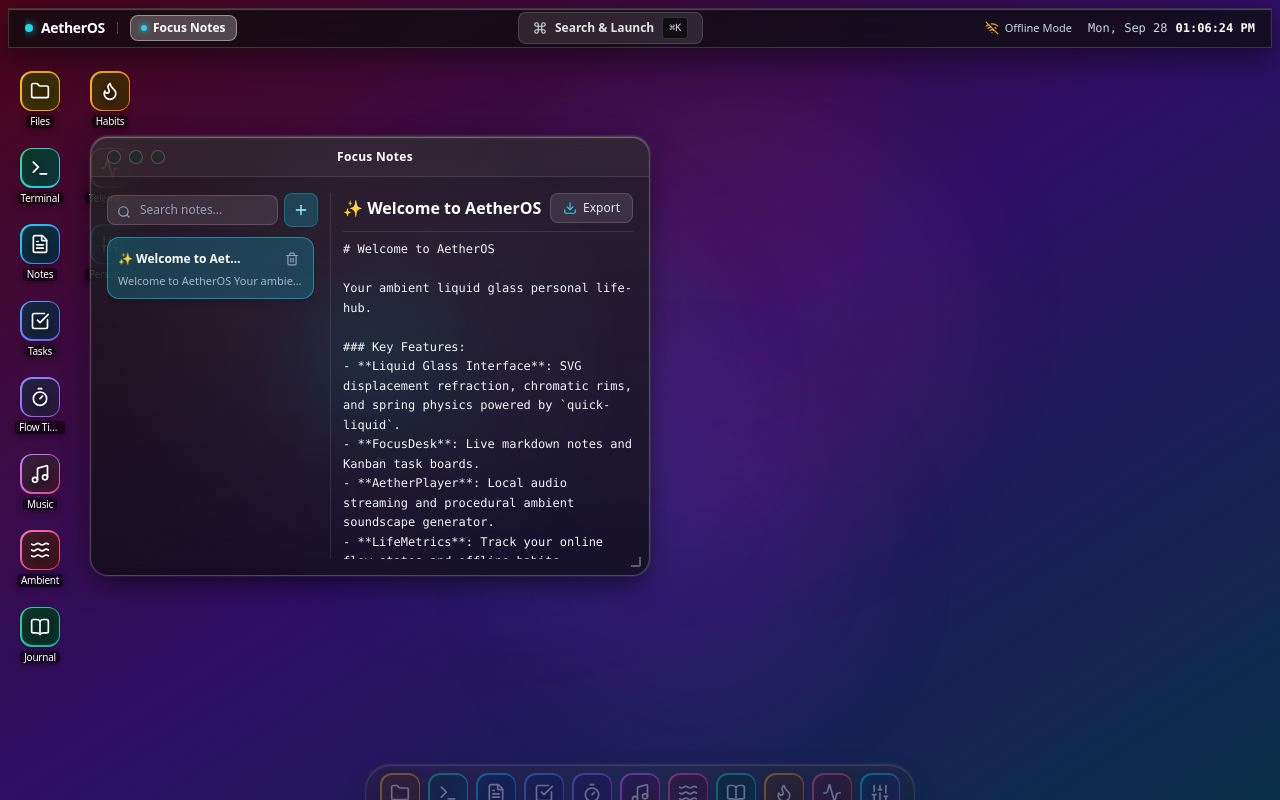
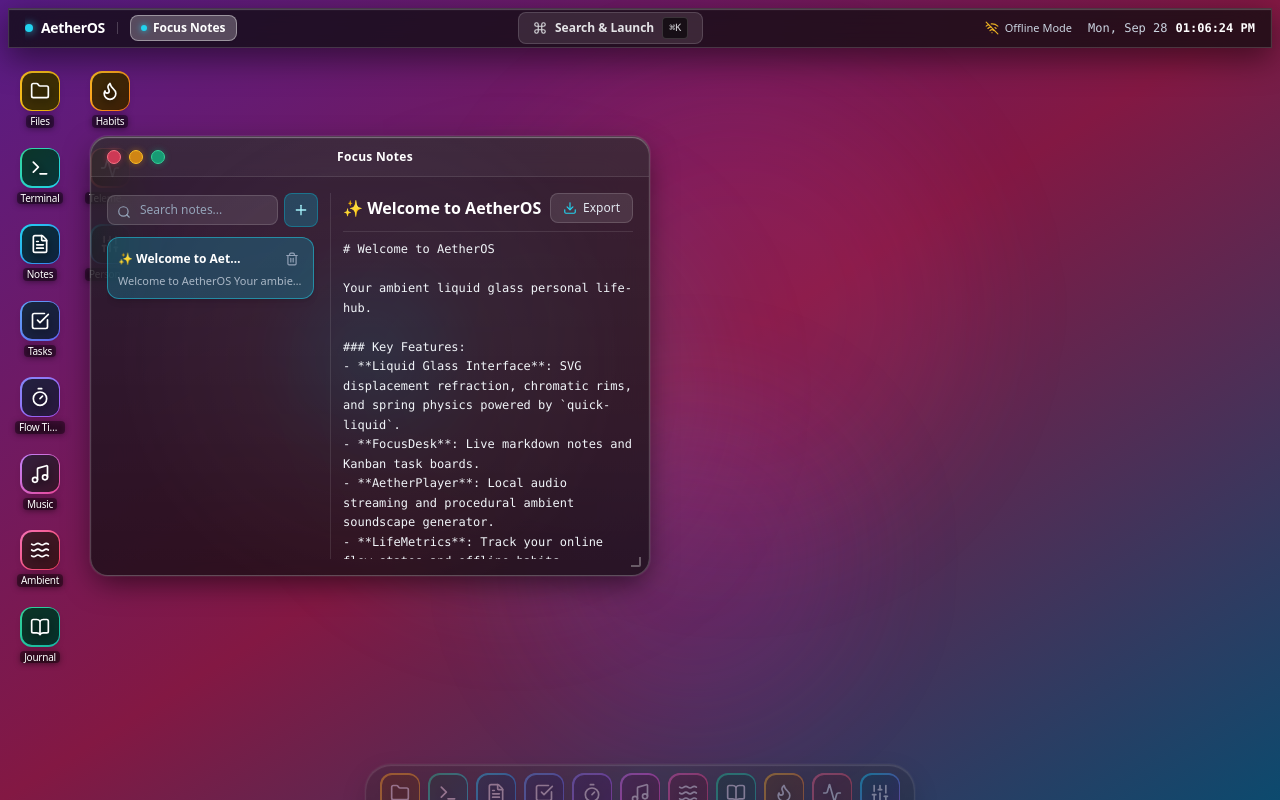
Before and after one commit to pratikk121/Ather_os, a React (Vite) app: page / in a window 1280 px wide. Built offline with nearby package versions, Linux system fonts and the light colour scheme.

Commit message:
fix(desktop): add ambient spatial centerpiece, jewel window controls, and cache-busted vibrant theme defaults

```diff
--- a/src/components/desktop/DesktopCanvas.tsx
+++ b/src/components/desktop/DesktopCanvas.tsx
@@ -77,16 +77,16 @@ export const DesktopCanvas: React.FC = () => {
   };
 
   const wallpapers: Record<string, string> = {
-    obsidian: 'from-black via-zinc-950 to-neutral-950',
-    monochrome: 'from-zinc-950 via-zinc-900 to-black',
-    silver: 'from-zinc-900 via-neutral-900 to-slate-950',
-    carbon: 'from-[#0c0c0e] via-[#141417] to-[#080809]',
-    graphite: 'from-neutral-950 via-zinc-900 to-black',
-    aurora: 'from-[#022c22] via-[#064e3b] to-[#021c17]',
-    nebula: 'from-[#2e1065] via-[#3b0764] to-[#0f0728]',
-    cyberpunk: 'from-[#4c0519] via-[#2e1065] to-[#082f49]',
-    deepsea: 'from-[#082f49] via-[#0c4a6e] to-[#02131e]',
-    minimal: 'from-black via-zinc-950 to-black',
+    obsidian: 'from-[#0b0c10] via-[#1f2833] to-[#0b0c10]',
+    monochrome: 'from-[#121214] via-[#1a1a24] to-[#09090b]',
+    silver: 'from-[#1c1d22] via-[#2a2c35] to-[#121316]',
+    carbon: 'from-[#18181b] via-[#27272a] to-[#0f0f11]',
+    graphite: 'from-[#141416] via-[#22232a] to-[#0e0e10]',
+    aurora: 'from-[#042f2e] via-[#065f46] to-[#022c22]',
+    nebula: 'from-[#311042] via-[#4c1d95] to-[#1e1b4b]',
+    cyberpunk: 'from-[#581c87] via-[#831843] to-[#0c4a6e]',
+    deepsea: 'from-[#0c4a6e] via-[#0369a1] to-[#082f49]',
+    minimal: 'from-[#18181b] via-[#09090b] to-[#18181b]',
   };
 
   const getAmbientColors = () => {
@@ -95,48 +95,49 @@ export const DesktopCanvas: React.FC = () => {
 
     if (preset === 'cyberpunk' || accent === 'rose' || (preset === 'custom' && accent === 'cyan')) {
       return {
-        s1: 'bg-cyan-500/[0.18]',
-        s2: 'bg-pink-500/[0.16]',
-        s3: 'bg-purple-600/[0.18]',
+        s1: 'bg-cyan-500/[0.22]',
+        s2: 'bg-pink-500/[0.20]',
+        s3: 'bg-purple-600/[0.22]',
       };
     }
     if (preset === 'emerald' || accent === 'emerald') {
       return {
-        s1: 'bg-emerald-400/[0.18]',
-        s2: 'bg-teal-500/[0.16]',
-        s3: 'bg-green-600/[0.14]',
+        s1: 'bg-emerald-400/[0.22]',
+        s2: 'bg-teal-500/[0.20]',
+        s3: 'bg-green-600/[0.18]',
       };
     }
     if (preset === 'solar' || accent === 'amber') {
       return {
-        s1: 'bg-amber-400/[0.18]',
-        s2: 'bg-orange-500/[0.16]',
-        s3: 'bg-rose-600/[0.14]',
+        s1: 'bg-amber-400/[0.22]',
+        s2: 'bg-orange-500/[0.20]',
+        s3: 'bg-rose-600/[0.18]',
       };
     }
     if (preset === 'arctic' || (preset === 'custom' && accent === 'cyan')) {
       return {
-        s1: 'bg-sky-400/[0.18]',
-        s2: 'bg-blue-500/[0.16]',
-        s3: 'bg-cyan-300/[0.14]',
+        s1: 'bg-sky-400/[0.22]',
+        s2: 'bg-blue-500/[0.20]',
+        s3: 'bg-cyan-300/[0.18]',
       };
     }
     if (preset === 'nebula' || accent === 'purple') {
       return {
-        s1: 'bg-purple-500/[0.20]',
-        s2: 'bg-indigo-500/[0.18]',
-        s3: 'bg-fuchsia-600/[0.16]',
+        s1: 'bg-purple-500/[0.24]',
+        s2: 'bg-indigo-500/[0.22]',
+        s3: 'bg-fuchsia-600/[0.20]',
       };
     }
     return {
-      s1: 'bg-white/[0.05]',
-      s2: 'bg-zinc-300/[0.04]',
-      s3: 'bg-white/[0.03]',
+      s1: 'bg-cyan-500/[0.08]',
+      s2: 'bg-purple-500/[0.06]',
+      s3: 'bg-white/[0.04]',
     };
   };
 
   const ambient = getAmbientColors();
   const isAudioPulsing = settings.audioReactiveEnv && isPlaying;
+  const hasActiveWindows = Object.values(windows).some((w) => w.isOpen && !w.isMinimized);
 
   return (
     <div
@@ -146,7 +147,7 @@ export const DesktopCanvas: React.FC = () => {
         if (contextMenu.isOpen) setContextMenu({ ...contextMenu, isOpen: false });
       }}
       className={`relative w-screen h-screen overflow-hidden bg-gradient-to-br ${
-        wallpapers[settings.wallpaper] || wallpapers.obsidian
+        wallpapers[settings.wallpaper] || wallpapers.cyberpunk
       } text-zinc-100 flex flex-col justify-between select-none transition-colors duration-500`}
     >
       {/* Dynamic Theme & Audio-Reactive Ambient Fluid Light Spheres */}
@@ -173,6 +174,52 @@ export const DesktopCanvas: React.FC = () => {
 
       {/* Desktop Physical Workspace with Interactive Icons & Floating Windows */}
       <main className="relative flex-1 w-full h-full overflow-hidden p-3">
+        {/* Ambient Spatial Centerpiece (Displayed when all windows are minimized or closed) */}
+        {!hasActiveWindows && (
+          <div className="absolute inset-0 flex flex-col items-center justify-center pointer-events-none z-0 pb-12">
+            <div className="pointer-events-auto flex flex-col items-center gap-4 text-center max-w-sm p-6 rounded-3xl bg-black/40 backdrop-blur-xl border border-white/15 shadow-2xl animate-in fade-in zoom-in-95 duration-300">
+              <div className="flex flex-col items-center">
+                <span className="text-3xl font-extrabold font-mono tracking-tight text-white drop-shadow-md">
+                  {new Date().toLocaleTimeString([], { hour: '2-digit', minute: '2-digit' })}
+                </span>
+                <span className="text-xs font-semibold text-zinc-300 mt-1 uppercase tracking-wider font-mono">
+                  {new Date().toLocaleDateString([], { weekday: 'short', month: 'short', day: 'numeric' })}
+                </span>
+              </div>
+
+              <div className="h-px w-full bg-gradient-to-r from-transparent via-white/20 to-transparent" />
+
+              <p className="text-[11px] text-zinc-400">
+                All windows minimized. Click any dock icon or press <kbd className="px-1.5 py-0.5 rounded bg-white/10 border border-white/20 text-white font-mono text-[10px]">⌘K</kbd> to launch.
+              </p>
+
+              <div className="flex items-center gap-2 pt-1">
+                <button
+                  type="button"
+                  onClick={() => useWindowStore.getState().openWindow('terminal')}
+                  className="px-3 py-1.5 rounded-xl bg-white/10 hover:bg-white/20 border border-white/20 text-xs text-white font-semibold transition hover:scale-105 shadow-sm"
+                >
+                  Terminal
+                </button>
+                <button
+                  type="button"
+                  onClick={() => useWindowStore.getState().openWindow('notes')}
+                  className="px-3 py-1.5 rounded-xl bg-white/10 hover:bg-white/20 border border-white/20 text-xs text-white font-semibold transition hover:scale-105 shadow-sm"
+                >
+                  Notes
+                </button>
+                <button
+                  type="button"
+                  onClick={() => useWindowStore.getState().openWindow('settings')}
+                  className="px-3 py-1.5 rounded-xl bg-cyan-500/25 hover:bg-cyan-500/35 border border-cyan-400/50 text-xs text-cyan-200 font-semibold transition hover:scale-105 shadow-md"
+                >
+                  Personalize
+                </button>
+              </div>
+            </div>
+          </div>
+        )}
+
         {/* Desktop Shortcut Column */}
         {settings.showDesktopIcons && (
           <div className="absolute top-2 left-2 flex flex-col flex-wrap max-h-[calc(100vh-120px)] gap-1.5 z-0">
--- a/src/components/desktop/WindowFrame.tsx
+++ b/src/components/desktop/WindowFrame.tsx
@@ -126,7 +126,7 @@ export const WindowFrame: React.FC<WindowFrameProps> = ({ window, children }) =>
           onMouseDown={handleMouseDownHeader}
           className="h-10 px-4 flex items-center justify-between border-b border-white/10 select-none cursor-grab active:cursor-grabbing bg-white/[0.04]"
         >
-          {/* Monochromatic Window Controls */}
+          {/* Liquid Jewel Window Controls */}
           <div className="flex items-center space-x-2">
             <button
               type="button"
@@ -135,7 +135,7 @@ export const WindowFrame: React.FC<WindowFrameProps> = ({ window, children }) =>
                 closeWindow(window.id);
               }}
               aria-label={`Close ${window.title}`}
-              className="w-3.5 h-3.5 rounded-full bg-zinc-800 hover:bg-white border border-white/20 hover:border-white text-zinc-400 hover:text-black flex items-center justify-center group focus-visible:ring-2 focus-visible:ring-white transition-colors"
+              className="w-3.5 h-3.5 rounded-full bg-rose-500/80 hover:bg-rose-500 border border-rose-400 text-rose-950 flex items-center justify-center group focus-visible:ring-2 focus-visible:ring-rose-400 transition shadow-[0_0_6px_rgba(244,63,94,0.4)]"
               title="Close"
             >
               <X className="w-2.5 h-2.5 text-current opacity-0 group-hover:opacity-100 transition-opacity" />
@@ -147,7 +147,7 @@ export const WindowFrame: React.FC<WindowFrameProps> = ({ window, children }) =>
                 minimizeWindow(window.id);
               }}
               aria-label={`Minimize ${window.title}`}
-              className="w-3.5 h-3.5 rounded-full bg-zinc-800 hover:bg-white border border-white/20 hover:border-white text-zinc-400 hover:text-black flex items-center justify-center group focus-visible:ring-2 focus-visible:ring-white transition-colors"
+              className="w-3.5 h-3.5 rounded-full bg-amber-500/80 hover:bg-amber-500 border border-amber-400 text-amber-950 flex items-center justify-center group focus-visible:ring-2 focus-visible:ring-amber-400 transition shadow-[0_0_6px_rgba(245,158,11,0.4)]"
               title="Minimize"
             >
               <Minus className="w-2.5 h-2.5 text-current opacity-0 group-hover:opacity-100 transition-opacity" />
@@ -159,7 +159,7 @@ export const WindowFrame: React.FC<WindowFrameProps> = ({ window, children }) =>
                 maximizeWindow(window.id);
               }}
               aria-label={`Maximize ${window.title}`}
-              className="w-3.5 h-3.5 rounded-full bg-zinc-800 hover:bg-white border border-white/20 hover:border-white text-zinc-400 hover:text-black flex items-center justify-center group focus-visible:ring-2 focus-visible:ring-white transition-colors"
+              className="w-3.5 h-3.5 rounded-full bg-emerald-500/80 hover:bg-emerald-500 border border-emerald-400 text-emerald-950 flex items-center justify-center group focus-visible:ring-2 focus-visible:ring-emerald-400 transition shadow-[0_0_6px_rgba(16,185,129,0.4)]"
               title="Maximize"
             >
               <Square className="w-2 h-2 text-current opacity-0 group-hover:opacity-100 transition-opacity" />
--- a/src/stores/useSettingsStore.ts
+++ b/src/stores/useSettingsStore.ts
@@ -181,7 +181,7 @@ export const useSettingsStore = create<SettingsStoreState>()(
       resetToDefaults: () => set({ settings: DEFAULT_SETTINGS }),
     }),
     {
-      name: 'aetheros-settings',
+      name: 'aetheros-settings-v3',
       storage: createJSONStorage(() => localStorage),
       partialize: (state) => ({ settings: state.settings }),
     }
```
